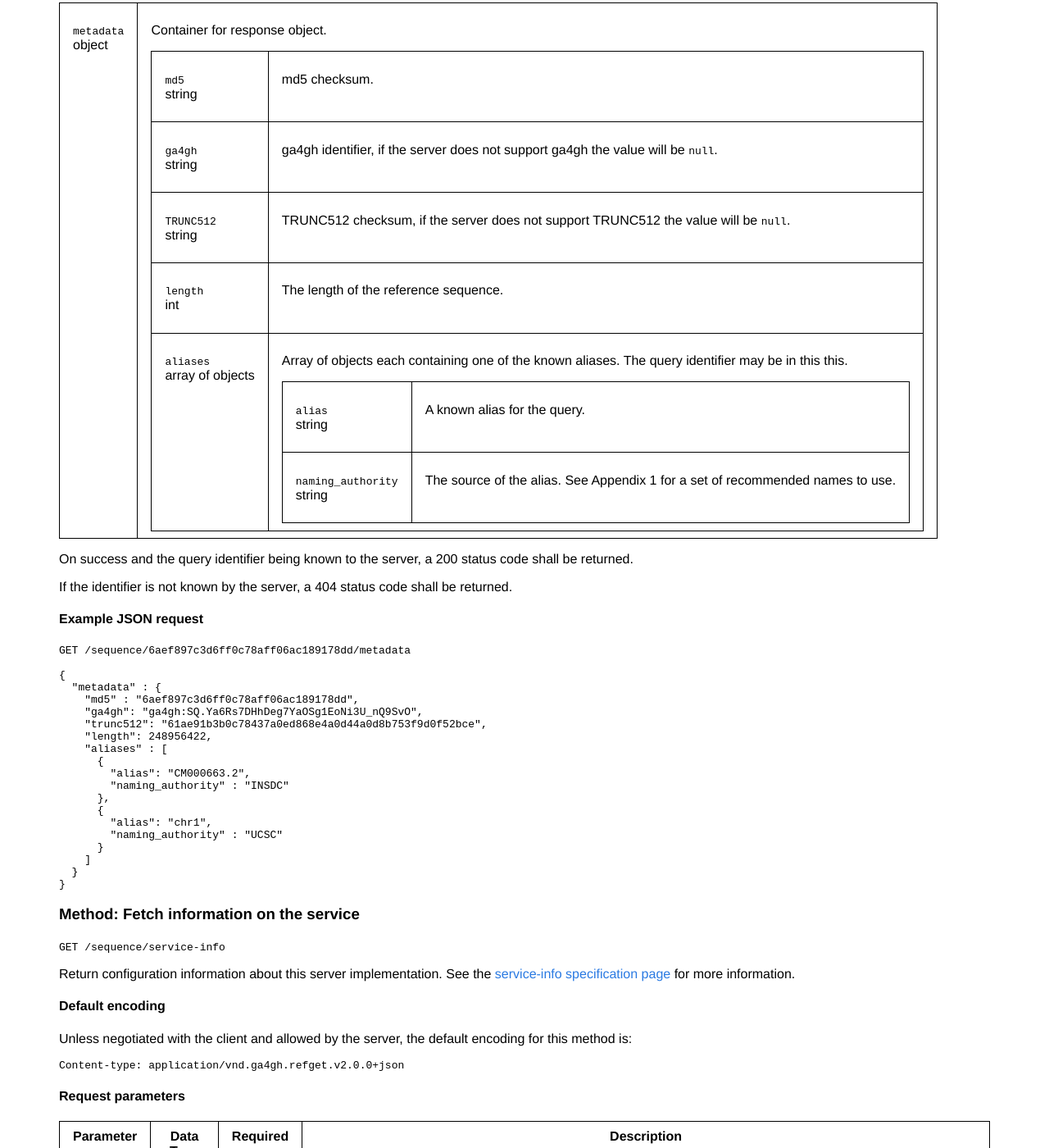
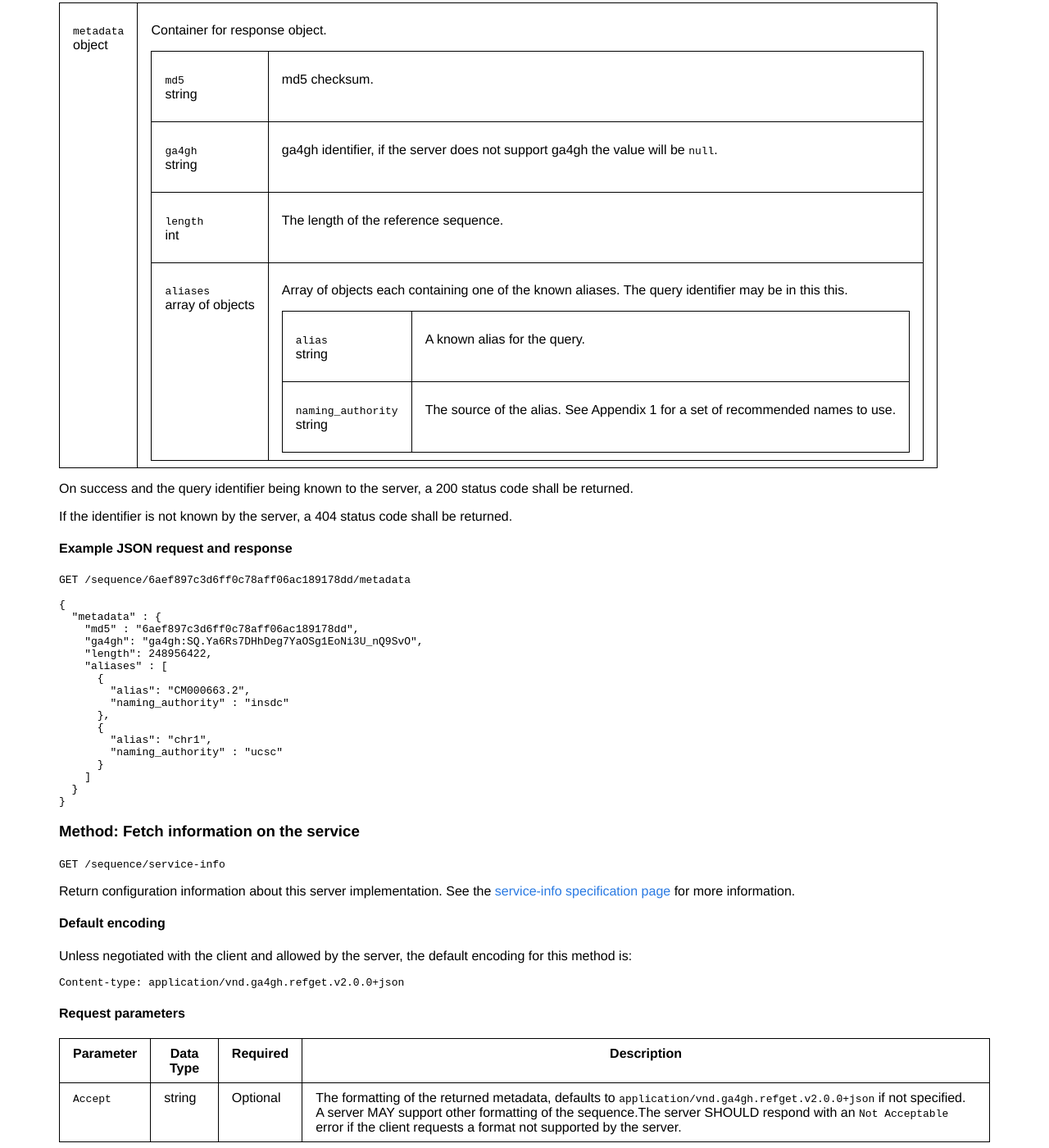
Before and after one commit to samtools/hts-specs, a Jekyll site: the page built from refget.md, in a window 1280 px wide and 1400 px high, scrolled down 6315 px. Shown: the whole window at 82% size. Built offline with Jekyll 4.4.1, drawn with Linux system fonts in a browser that asks for light colours; some of the changed text lies outside the part shown.

Commit message:
Update metadata and service info payload response
In metadata:
 - Remove TRUNC512
 - Change the naming authorities to lower cases
In service info Remove supported_version field

````diff
--- a/refget.md
+++ b/refget.md
@@ -194,7 +194,7 @@ If a start and/or end query parameter are specified the server should include a
 
 If the identifier is not known by the server, a 404 status code and `NotFound` error shall be returned.
 
-#### Example text request
+#### Example text request and response
 
 The following response has been cut for brevity.
 
@@ -258,12 +258,6 @@ string
   ga4gh identifier, if the server does not support ga4gh the value will be <code>null</code>.
 </td></tr>
 <tr markdown="block"><td>
-<code>TRUNC512</code><br/>
-string
-</td><td>
-  TRUNC512 checksum, if the server does not support TRUNC512 the value will be <code>null</code>.
-</td></tr>
-<tr markdown="block"><td>
 <code>length</code><br/>
 int
 </td><td>
@@ -297,7 +291,7 @@ On success and the query identifier being known to the server, a 200 status code
 
 If the identifier is not known by the server, a 404 status code shall be returned.
 
-#### Example JSON request
+#### Example JSON request and response
 
 ```
 GET /sequence/6aef897c3d6ff0c78aff06ac189178dd/metadata
@@ -306,16 +300,15 @@ GET /sequence/6aef897c3d6ff0c78aff06ac189178dd/metadata
   "metadata" : {
     "md5" : "6aef897c3d6ff0c78aff06ac189178dd",
     "ga4gh": "ga4gh:SQ.Ya6Rs7DHhDeg7YaOSg1EoNi3U_nQ9SvO",
-    "trunc512": "61ae91b3b0c78437a0ed868e4a0d44a0d8b753f9d0f52bce",
     "length": 248956422,
     "aliases" : [
       {
         "alias": "CM000663.2",
-        "naming_authority" : "INSDC"
+        "naming_authority" : "insdc"
       },
       {
         "alias": "chr1",
-        "naming_authority" : "UCSC"
+        "naming_authority" : "ucsc"
       }
     ]
   }
@@ -375,17 +368,11 @@ int or null
 </td><td>
 An integer giving the maximum length of sequence which may be requested using start and/or end query parameters. May be <code>null</code> if the server has imposed no limit.
 </td></tr>
-<tr markdown="block"><td>
-<code>supported_api_versions</code><br/>
-array of strings
-</td><td>
-Array of strings listing the versions of this API supported by the server.
-</td></tr>
 </table>
 </td></tr>
 </table>
 
-#### Example JSON request
+#### Example JSON request and response
 
 ```
 GET /service-info
````
Also changed, not shown: other parts of refget.md (+1 -0 lines).
